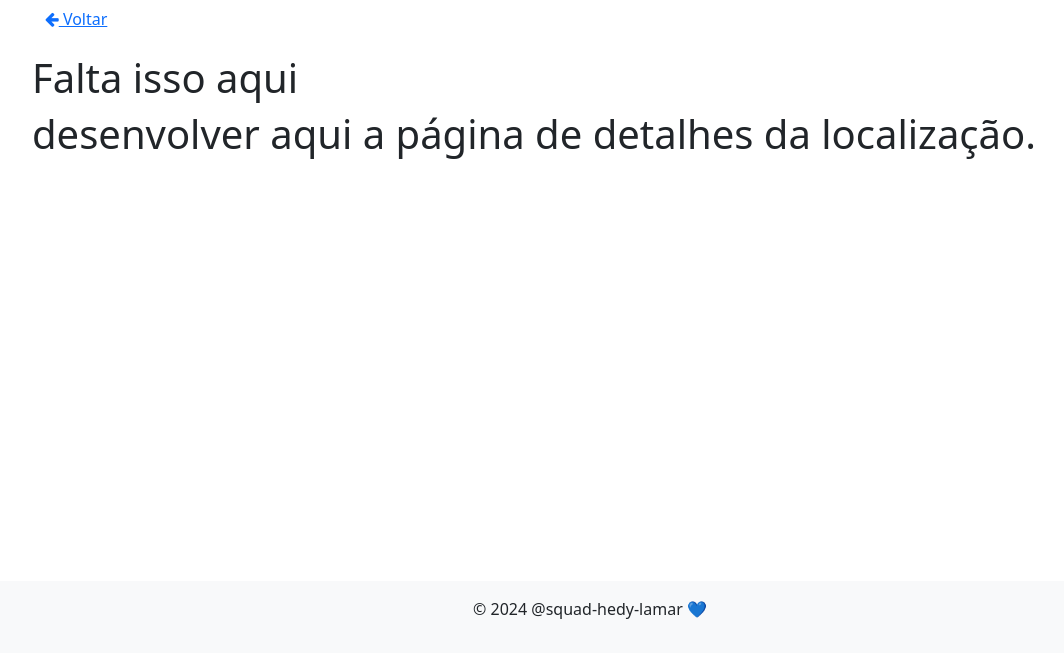
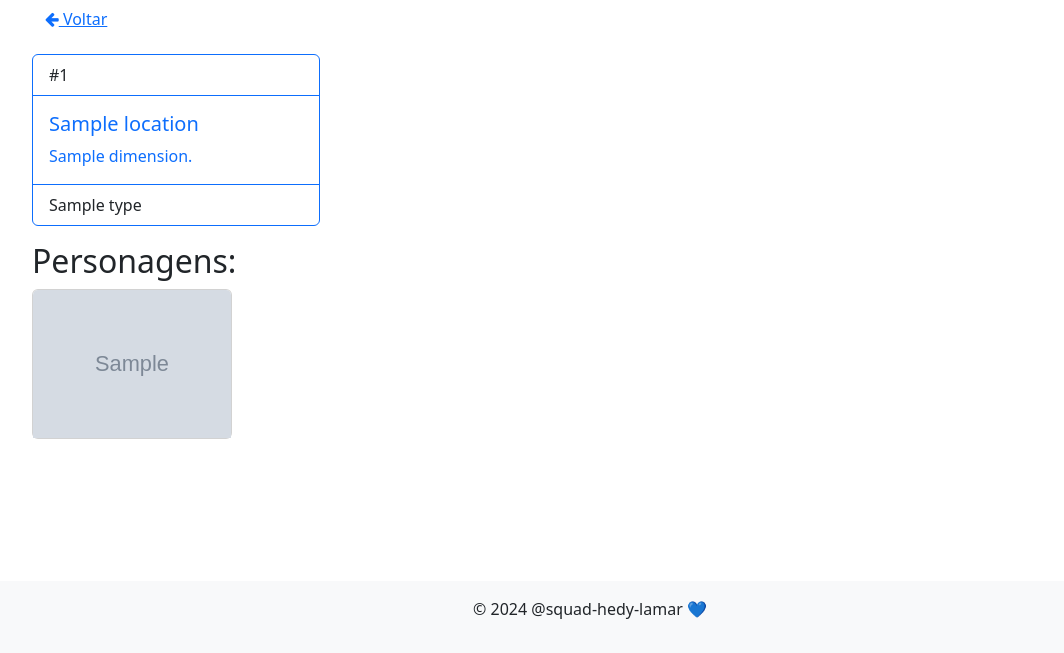
Before and after one commit to squad-hedy-lamar/api-flask, a Flask app: template templates/locations/details.html in a window 1280 px wide. Shown: the part 147-800 px from the top of the page, without its empty margins (50-1114 px from the left). Run offline with Flask 3, Linux system fonts and the light colour scheme; the template is opened without the code that fills it: most values are stand-ins (such as "Sample title", 1, 10 or a date in 2020); grey boxes marked "Sample" are stand-in pictures; parts of the project's set-up code (start-up, migrations or seed data) failed here and were passed over.

Commit message:
adicionando location id

```diff
--- a/templates/locations/details.html
+++ b/templates/locations/details.html
@@ -7,7 +7,27 @@
 
 {% block content %}
 
-<h1> Falta isso aqui <h1>
-<p>desenvolver aqui a página de detalhes da localização.</p>
+<div class="card border-primary mb-3" style="max-width: 18rem;">
+    <div class="card-header bg-transparent border-primary">
+      #{{ data.location.id }}
+    </div>
+    <div class="card-body text-primary">
+      <h5 class="card-title">{{ data.location.name }}</h5>
+      <p class="card-text">{{ data.location.dimension }}.</p>
+    </div>
+    <div class="card-footer bg-transparent border-primary">{{ data.location.type }}</div>
+  </div>
 
-{% endblock %}
+  <h2>Personagens:</h2>
+  <div class="row row-cols-1 row-cols-md-4 g-4">
+    {% for character in data.characters %}
+    <div class="col">
+        <div class="card" style="max-width: 200px;">
+            <a href="/characters/{{ character.id }}">
+              <img src="{{ character.avatar }}" class="card-img-top" alt="{{ character.url }}">
+            </a>
+        </div>
+    </div>
+    {% endfor %}
+  </div>
+  {% endblock %}
```
